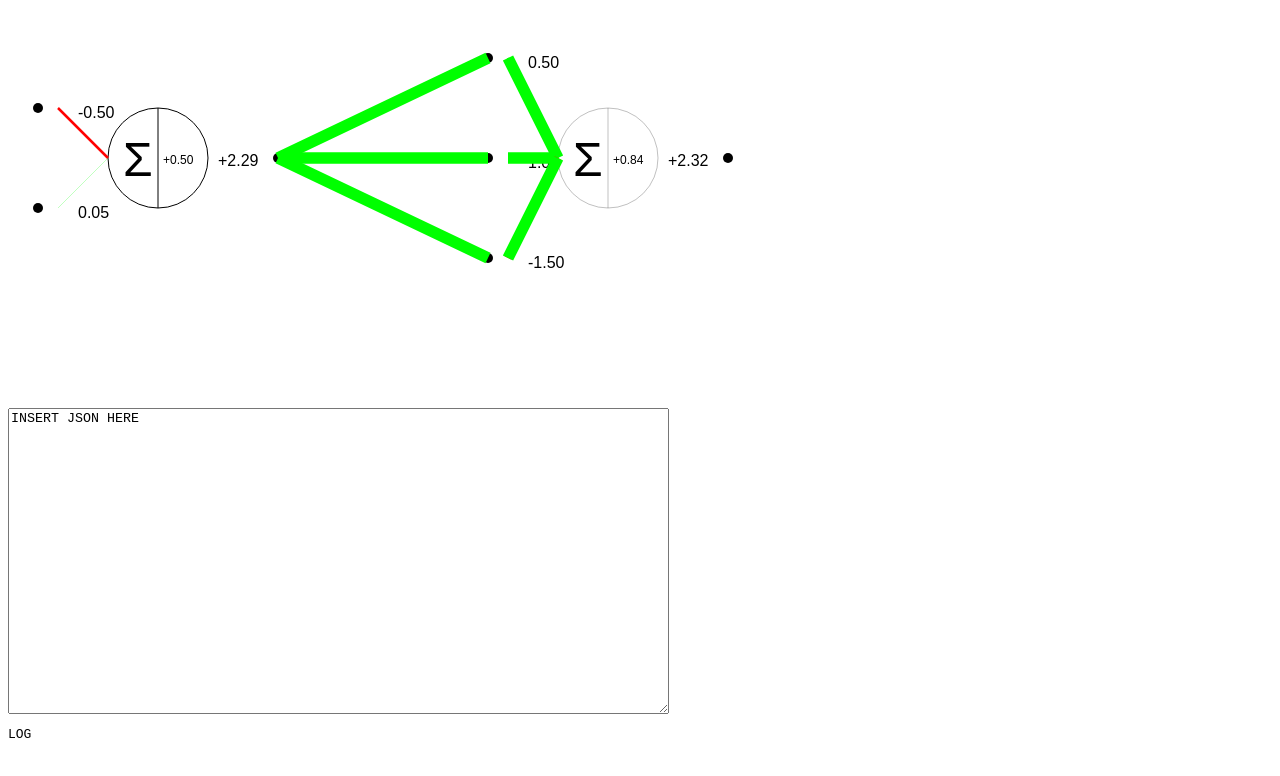
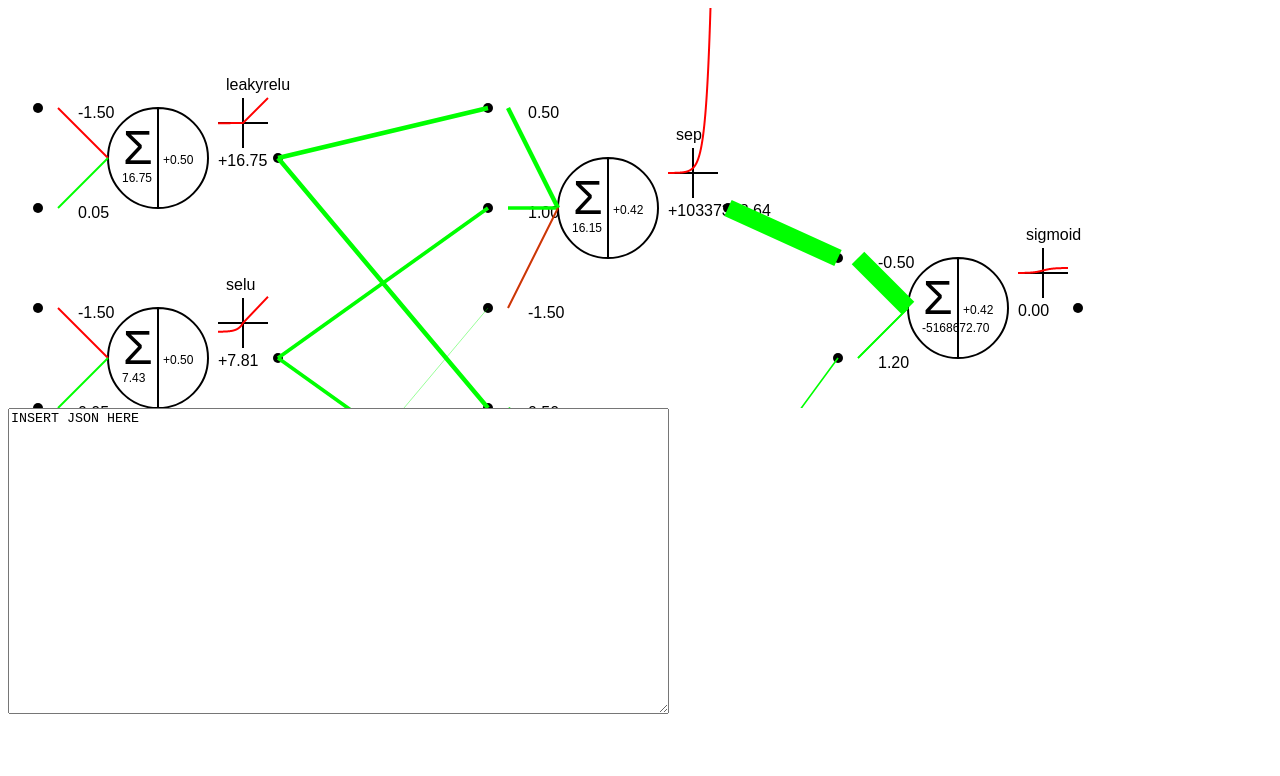
Before and after one commit to oktailb/webnenet, a plain HTML site: page index.html in a window 1280 px wide. Drawn offline with Linux system fonts and the light colour scheme.

Commit message:
Fix drawings
add more information around neurons
fix link size (log size)

```diff
--- a/index.html
+++ b/index.html
@@ -1,51 +1,133 @@
 <html>
+
 <head>
 	<meta charset="UTF-8">
 	<title>It thinks</title>
 </head>
+
 <body>
 	<div id="neuronEditor"></div>
 	<span id="neuronParameters"></span>
-    <span id="neuronLog"></span>
 	<script type="text/javascript" src="ajaxlib.js"></script>
 	<script type="text/javascript" src="math.js"></script>
 	<script type="text/javascript" src="neuron.js"></script>
-    <script type="text/javascript" >
-	function random()
-	{
-	    return getRandomFloat(-1.0, 1.0);
+	<script type="text/javascript">
+		function random() {
+			return getRandomFloat(-10.0, 10.0);
 		}
 
 		const brain = {
 			"neurons": [
 				{
-		    "name" : "n1",
+					"name": "n11",
 					"x": 150,
 					"y": 150,
-		    "activation": elu,
+					"activation": leakyrelu,
 					"bias": 0.5,
 					"inputs": [
-			{ "value": random, "factor": -0.5 },
+						{ "value": random, "factor": -1.5 },
 						{ "value": 42, "factor": 0.05 }
 					]
 				},
 				{
-		    "name" : "n2",
+					"name": "n12",
+					"x": 150,
+					"y": 350,
+					"activation": selu,
+					"bias": 0.5,
+					"inputs": [
+						{ "value": random, "factor": -1.5 },
+						{ "value": 42, "factor": 0.05 }
+					]
+				},
+				{
+					"name": "n13",
+					"x": 150,
+					"y": 550,
+					"activation": smht,
+					"activationParams": [1.0, 0.5, 1.07, -0.3],
+					"bias": 0.5,
+					"inputs": [
+						{ "value": random, "factor": -1.5 },
+						{ "value": 42, "factor": 0.05 }
+					]
+				},
+				{
+					"name": "n21",
 					"x": 600,
-		    "y": 150,
+					"y": 200,
 					"activation": sep,
 					"activationParams": [1.0, 1.0, 1.0, 1.0],
+					"bias": 0.42,
 					"inputs": [
-			{ "value": "n1", "factor": 0.5 },
-			{ "value": "n1", "factor": 1.0 },
-			{ "value": "n1", "factor": -1.5 }
+						{ "value": "n11", "factor": 0.5 },
+						{ "value": "n12", "factor": 1.0 },
+						{ "value": "n13", "factor": -1.5 }
+					]
+				},
+				{
+					"name": "n22",
+					"x": 600,
+					"y": 500,
+					"activation": tanh,
+					"activationParams": [1.0, 1.0, 1.0, 1.0],
+					"bias": 0.42,
+					"inputs": [
+						{ "value": "n11", "factor": 0.5 },
+						{ "value": "n12", "factor": 1.0 },
+						{ "value": "n13", "factor": -1.5 }
+					]
+				},
+				{
+					"name": "OUTPUT",
+					"x": 950,
+					"y": 300,
+					"activation": sigmoid,
+					"activationParams": [1.0, 1.0, 1.0, 1.0],
+					"bias": 0.42,
+					"inputs": [
+						{ "value": "n21", "factor": -0.5 },
+						{ "value": "n22", "factor": 1.2 },
 					]
 				}
-	    ]
+			],
+			"input": "example.img",
+			"prediction": 42
 		};
 
-	initNeuron(brain);
+		var editor = document.getElementById("neuronEditor");
+		var parameters = document.getElementById("neuronParameters");
+
+		var input = document.createElement("textarea");
+		input.name = "post";
+		input.maxLength = "5000";
+		input.cols = "80";
+		input.rows = "20";
+		parameters.appendChild(input); //appendChild
+		input.value += "INSERT JSON HERE";
+
+		var canvas = document.createElement("canvas");
+		canvas.id = "neuronVisualisator";
+		canvas.width = getWidth() - 10;
+		canvas.height = getHeight() / 2;
+		editor.appendChild(canvas);
+
+		var neurons = initNeuron(brain);
+
+		var ctx = canvas.getContext("2d");
+
+		for (var name in neurons) neurons[name].compute();
+		for (var name in neurons) neurons[name].draw(ctx);
+
+		neurons["OUTPUT"].learn(42.0);
+		neurons["OUTPUT"].backPropagate();
+		ctx.clearRect(0, 0, canvas.width, canvas.height);
+
+		for (var name in neurons) neurons[name].compute();
+		for (var name in neurons) neurons[name].draw(ctx);
+
 
 	</script>
 </body>
+
 </html>
--- a/neuron.js
+++ b/neuron.js
@@ -1,148 +1,111 @@
 var neuronjs;
 
-if (typeof neuronjs == 'undefined')
-{
+if (typeof neuronjs == "undefined") {
   neuronjs = true;
   console.log("neuron.js");
 
-    function identity(z, neuron)
-    {
-	return (z);
+  function identity(z, neuron) {
+    return z;
   }
 
-    function relu(z, neuron)
-    {
-	if (z < 0)
-	    return 0;
-	else
-	    return (z);
+  function relu(z, neuron) {
+    if (z < 0) return 0;
+    else return z;
   }
 
-    function tanh(z, neuron)
-    {
-	return math.tanh(z, neuron);
+  function tanh(z, neuron) {
+    return math.tanh(z);
   }
 
-    function atan(z)
-    {
-	return math.atan(z, neuron);
+  function atan(z) {
+    return math.atan(z);
   }
 
-    function smht(z, neuron)
-    {
+  function smht(z, neuron) {
     let a = neuron.activationParams[0];
     let b = neuron.activationParams[1];
     let c = neuron.activationParams[2];
     let d = neuron.activationParams[3];
-	return (((math.exp(a * z)) - (math.exp(-b * z))) / ((math.exp(c * z)) + (math.exp(-d * z))));
+    return (
+      (math.exp(a * z) - math.exp(-b * z)) /
+      (math.exp(c * z) + math.exp(-d * z))
+    );
   }
 
-    function heaviside(z, neuron)
-    {
-	if (z < 0)
-	    return 0;
-	else
-	    return 1;
+  function heaviside(z, neuron) {
+    if (z < 0) return 0;
+    else return 1;
   }
 
-    function sigmoid(z, neuron)
-    {
-	return (1.0 / (math.exp(-z) + 1.0));
+  function sigmoid(z, neuron) {
+    return 1.0 / (math.exp(-z) + 1.0);
   }
 
-    function gelu(z, neuron)
-    {
-	return ( (z / 2.0) * (1.0 + math.erf(z / math.sqrt(2.0))) );
+  function gelu(z, neuron) {
+    return z / 2.0 * (1.0 + math.erf(z / math.sqrt(2.0)));
   }
 
-    function softplus(z, neuron)
-    {
+  function softplus(z, neuron) {
     return math.log(1.0 + math.exp(z));
   }
 
-    function elu(z, neuron)
-    {
+  function elu(z, neuron) {
     let alpha = neuron.activationParams[0];
-	if (z < 0)
-	    return (alpha * (math.exp(z) - 1.0));
-	else
-	    return z;
+    if (z < 0) return alpha * (math.exp(z) - 1.0);
+    else return z;
   }
 
-    function selu(z, neuron)
-    {
+  function selu(z, neuron) {
     let alpha = 1.67326;
     let lambda = 1.0507;
-	if (z < 0)
-	    return lambda * (alpha * (math.exp(z) - 1.0));
-	else
-	    return lambda * z;
+    if (z < 0) return lambda * (alpha * (math.exp(z) - 1.0));
+    else return lambda * z;
   }
 
-    function leakyrelu(z, neuron)
-    {
-	if (z < 0)
-	    return 0.01 * z;
-	else
-	    return z;
+  function leakyrelu(z, neuron) {
+    if (z < 0) return 0.01 * z;
+    else return z;
   }
 
-    function prelu(z, neuron)
-    {
+  function prelu(z, neuron) {
     let alpha = neuron.activationParams[0];
-	if (z < 0)
-	    return alpha * z;
-	else
-	    return z;
+    if (z < 0) return alpha * z;
+    else return z;
   }
 
-    function silu(z, neuron)
-    {
-	return (z / (1.0 + math.exp(-z)));
+  function silu(z, neuron) {
+    return z / (1.0 + math.exp(-z));
   }
 
-    function gaussian(z, neuron)
-    {
-	return (math.exp(-(z * z)));
+  function gaussian(z, neuron) {
+    return math.exp(-(z * z));
   }
 
-    function sep(z, neuron)
-    {
+  function sep(z, neuron) {
     let alpha = neuron.activationParams[0];
-	if (alpha < 0)
-	{
-	    return (math.log(1 - alpha * (z + alpha)) / alpha);
-	}
-	else if (alpha == 0.0)
-	{
+    if (alpha < 0) {
+      return math.log(1 - alpha * (z + alpha)) / alpha;
+    } else if (alpha == 0.0) {
       return z;
-	}
-	else
-	{
-	    return ( ( (math.exp(alpha * z) - 1.0) / alpha ) + alpha );
+    } else {
+      return (math.exp(alpha * z) - 1.0) / alpha + alpha;
     }
   }
 
-    function sin(z, neuron)
-    {
-	return (math.sin(z));
+  function sin(z, neuron) {
+    return math.sin(z);
   }
 
-    function csin(z, neuron)
-    {
-	if (z == 0.0)
-	    return 1.0;
-	else
-	    return (math.sin(z) / z);
+  function csin(z, neuron) {
+    if (z == 0.0) return 1.0;
+    else return math.sin(z) / z;
   }
 
-    function getRandomInt(min, max)
-    {
+  function getRandomInt(min, max) {
     return math.floor(min + math.random() * (max - min));
   }
 
-    function getRandomFloat(min, max)
-    {
+  function getRandomFloat(min, max) {
     return min + math.random() * (max - min);
   }
 
@@ -162,41 +125,35 @@ if (typeof neuronjs == 'undefined')
       this.y = 0;
     }
 
-	mutate()
-	{
+    mutate() {
       let changeFactor = getRandomInt(0, this.inputs.size);
-	    if (changeFactor == 0)
-		this.bias += changeFactor;
-	    else
-	    {
+      if (changeFactor == 0) this.bias += changeFactor;
+      else {
         let variation = 2.0 * math.random() + 1.0;
         this.inputs[changeFactor - 1][1] += variation;
       }
     }
 
-	learn(target)
-	{
-	    this.back = (target / this.output);
+    learn(target) {
+      this.back = target / this.output;
       this.backPropagate();
     }
 
-	backPropagate()
-	{
+    backPropagate() {
       let len = this.inputs.length;
 
-	    for (let i = 0; i < len; i++)
-	    {
-		if (typeof this.inputs[i][0] == 'object')
+      for (let i = 0; i < len; i++) {
+        if (typeof this.inputs[i][0] == "object")
           this.inputs[i][0].learn(this.back / this.inputs[i][1]);
       }
     }
 
-	forget(){
+    forget() {
       this.bias = this.oldBias;
       this.inputs = this.oldInputs;
     }
 
-	remember(){
+    remember() {
       this.oldBias = this.bias;
       this.oldInputs = this.inputs;
     }
@@ -210,14 +167,12 @@ if (typeof neuronjs == 'undefined')
       let len = this.inputs.length;
 
       let total = 0;
-	    for (let i = 0; i < len; i++)
-	    {
-		if (typeof this.inputs[i][0] == 'object')
+      for (let i = 0; i < len; i++) {
+        if (typeof this.inputs[i][0] == "object")
           total += this.inputs[i][0].output() * this.inputs[i][1];
-		else if (typeof this.inputs[i][0] == 'function')
+        else if (typeof this.inputs[i][0] == "function")
           total += this.inputs[i][0]() * this.inputs[i][1];
-		else
-		    total += this.inputs[i][0] * this.inputs[i][1];
+        else total += this.inputs[i][0] * this.inputs[i][1];
       }
       this.preActivation = total + this.bias;
       this.outVal = this.activation(this.preActivation, this);
@@ -227,31 +182,97 @@ if (typeof neuronjs == 'undefined')
       return this.outVal;
     }
 
+    // Helper function to get a random color
+    getRandomColor() {
+      const letters = "0123456789ABCDEF";
+      let color = "#";
+      for (let i = 0; i < 6; i++) {
+        color += letters[Math.floor(Math.random() * 16)];
+      }
+      return color;
+    }
+
+    plotActivationFunctions(ctx, scale, width, height) {
+      // Draw axes
+      let xshift = 60 * scale;
+      let yshift = -60 * scale;
+      ctx.beginPath();
+      ctx.moveTo(width / 2 + this.x + xshift, 0 + this.y + yshift);
+      ctx.lineTo(width / 2 + this.x + xshift, height + this.y + yshift);
+      ctx.moveTo(0 + this.x + xshift, height / 2 + this.y + yshift);
+      ctx.lineTo(width + this.x + xshift, height / 2 + this.y + yshift);
+      ctx.strokeStyle = "#000";
+      ctx.stroke();
+
+      let from = -5;
+      let to = 5;
+      let step = 0.01;
+      ctx.beginPath();
+      for (let i = from; i <= to; i += step) {
+        let x = i;
+        let y = this.activation(x, this);
+        x *= width / (10 * scale);
+        y *= height / (10 * scale);
+        const canvasX = width / 2 + x * scale + this.x + xshift;
+        const canvasY = height / 2 - y * scale + this.y + yshift;
+
+        if (x === from) {
+          ctx.moveTo(canvasX, canvasY);
+        } else {
+          ctx.strokeStyle = this.getRandomColor();
+          ctx.lineTo(canvasX, canvasY);
+        }
+      }
+      let textSize = 4 * scale;
+      ctx.font = `${textSize * 4}px Arial`;
+      ctx.fillText(
+        this.activation.name,
+        this.x + xshift + 4 * textSize / 2,
+        this.y + yshift - 4 * textSize / 2
+      );
+
+      // Set different colors for each function
+      ctx.strokeStyle = "#f00";
+      ctx.stroke();
+    }
+
     drawNeuron(ctx, scale) {
       const radius = 50 * scale;
 
       // Drawing neuron circle
       ctx.beginPath();
+      ctx.lineWidth = 2 * scale;
       ctx.arc(this.x, this.y, radius, 0, 2 * Math.PI);
-            ctx.fillStyle = '#ffffff'; // Neuron background color
+      ctx.fillStyle = "#ffffff"; // Neuron background color
       ctx.fill();
-            ctx.strokeStyle = '#000000'; // Neuron border color
+      ctx.strokeStyle = "#000000"; // Neuron border color
 
       // Drawing bias
       const textSize = 12 * scale;
       // Drawing neuron output value
-            ctx.fillStyle = '#000000'; // Output text color
+      ctx.fillStyle = "#000000"; // Output text color
       ctx.font = `${textSize}px Arial`;
       var prefix = "";
-	    if (this.bias > 0)
-		prefix = "+";
-            ctx.fillText(`${prefix}${this.bias.toFixed(2)}`, this.x + 5 * scale, this.y + textSize / 2);
-            ctx.font = `${textSize*4}px Arial`;
+      if (this.bias > 0) prefix = "+";
+      ctx.fillText(
+        `${prefix}${this.bias.toFixed(2)}`,
+        this.x + 5 * scale,
+        this.y + textSize / 2
+      );
+      ctx.font = `${textSize * 4}px Arial`;
       //          σ;
-            ctx.fillText(`Σ`, this.x - 35 * scale, this.y + 3*textSize / 2);
+      ctx.fillText(`Σ`, this.x - 35 * scale, this.y + 1 * textSize / 2);
+      ctx.font = `${textSize}px Arial`;
+      ctx.fillText(
+        this.preActivation.toFixed(2),
+        this.x - textSize * 3,
+        this.y + 4 * textSize / 2
+      );
       ctx.moveTo(this.x, this.y - 50);
       ctx.lineTo(this.x, this.y + 50);
+
       ctx.stroke();
+      this.plotActivationFunctions(ctx, scale, scale * 50, scale * 50);
     }
 
     // Function to draw the neuron output and bias
@@ -259,15 +280,17 @@ if (typeof neuronjs == 'undefined')
       const textSize = 16 * scale;
 
       // Drawing neuron output value
-            ctx.fillStyle = '#000000'; // Output text color
+      ctx.fillStyle = "#000000"; // Output text color
       ctx.font = `${textSize}px Arial`;
       var prefix = "";
-	    if (this.outVal > 0)
-		prefix = "+";
-            ctx.fillText(`${prefix}${this.outVal.toFixed(2)}`, this.x + 60 * scale, this.y + textSize / 2);
+      if (this.outVal > 0) prefix = "+";
+      ctx.fillText(
+        `${prefix}${this.outVal.toFixed(2)}`,
+        this.x + 60 * scale,
+        this.y + textSize / 2
+      );
       this.drawConnector(ctx, this.x + 140 * scale, this.y, scale);
     }
-
 
     // Function to draw neuron inputs, connectors, and weights
     drawInputs(ctx, scale) {
@@ -286,15 +309,23 @@ if (typeof neuronjs == 'undefined')
         this.drawInputLine(ctx, startX, inputY, this.x, this.y, weight, scale);
 
         // Drawing weight label
-		ctx.fillStyle = '#000000'; // Weight label color
+        ctx.fillStyle = "#000000"; // Weight label color
         ctx.font = `${textSize}px Arial`;
-		ctx.fillText(weight.toFixed(2), startX + 20 * scale, inputY + 10 * scale);
-		if (typeof this.inputs[i][0] == "object")
-		{
-		    ctx.strokeStyle = (this.inputs[i][0].outVal >= 0) ? '#00ff00' : '#ff0000'; // Green for positive weight, red for negative
-		    ctx.lineWidth = Math.abs(this.inputs[i][0].outVal) * 5 * scale;
+        ctx.fillText(
+          weight.toFixed(2),
+          startX + 20 * scale,
+          inputY + 10 * scale
+        );
+        if (typeof this.inputs[i][0] == "object") {
+          ctx.strokeStyle = "#000000";
+          if (this.inputs[i][0].outVal > 0.1) ctx.strokeStyle = "#00ff00";
+          else if (this.inputs[i][0].outVal < -0.1) ctx.strokeStyle = "#ff0000";
+
+          ctx.lineWidth = math.log(
+            Math.abs(this.inputs[i][0].outVal) * 5 * scale
+          );
           ctx.moveTo(startX - 20 * scale, inputY);
-		    ctx.lineTo(this.inputs[i][0].x + 120 * scale,  this.inputs[i][0].y);
+          ctx.lineTo(this.inputs[i][0].x + 120 * scale, this.inputs[i][0].y);
           ctx.stroke();
         }
       }
@@ -304,7 +335,7 @@ if (typeof neuronjs == 'undefined')
     drawConnector(ctx, x, y, scale) {
       ctx.beginPath();
       ctx.arc(x - 20 * scale, y, 5 * scale, 0, 2 * Math.PI);
-            ctx.fillStyle = '#000000'; // Connector color
+      ctx.fillStyle = "#000000"; // Connector color
       ctx.fill();
     }
 
@@ -313,24 +344,21 @@ if (typeof neuronjs == 'undefined')
       ctx.beginPath();
       ctx.moveTo(startX, startY);
       ctx.lineTo(neuronX - 50 * scale, neuronY);
-            ctx.strokeStyle = (weight >= 0) ? '#00ff00' : '#ff0000'; // Green for positive weight, red for negative
-            ctx.lineWidth = Math.abs(weight) * 5 * scale;
+      ctx.strokeStyle = weight >= 0 ? "#00ff00" : "#ff0000"; // Green for positive weight, red for negative
+      ctx.lineWidth = math.log(Math.abs(weight) * 5 * scale);
 
       ctx.stroke();
     }
 
     // Combined draw function to render the neuron
-	draw(ctx, x, y, scale = 1.0) {
-	    this.x = x;
-	    this.y = y;
+    draw(ctx, scale = 1.0) {
       this.drawNeuron(ctx, scale);
       this.drawOutput(ctx, scale);
       this.drawInputs(ctx, scale);
     }
   }
 
-    function initNeuronsFromJSON(jsonConfig)
-    {
+  function initNeuronsFromJSON(jsonConfig) {
     var neuronsByName = {};
     jsonConfig.neurons.forEach((neuronConfig, index) => {
       const activationFunc = neuronConfig.activation;
@@ -349,7 +377,7 @@ if (typeof neuronjs == 'undefined')
 
       neuronConfig.inputs.forEach(input => {
         let value;
-		if (typeof input.value === 'string') {
+        if (typeof input.value === "string") {
           value = neuronsByName[input.value];
         } else if (typeof input.value === "function") {
           value = input.value;
@@ -358,55 +386,14 @@ if (typeof neuronjs == 'undefined')
         }
         neuron.addInput(value, input.factor);
       });
-
     });
 
     return neuronsByName;
   }
 
-    function initNeuron(brain)
-    {
-	var editor =  document.getElementById("neuronEditor");
-	var parameters =  document.getElementById("neuronParameters");
-	var log =  document.getElementById("neuronLog");
-
-	var input = document.createElement("textarea");
-	input.name = "post";
-	input.maxLength = "5000";
-	input.cols = "80";
-	input.rows = "20";
-	parameters.appendChild(input); //appendChild
-	input.value += "INSERT JSON HERE";
-
-	var pre = document.createElement("pre");
-	log.appendChild(pre);
-	log = pre;
-	log.innerHTML += "LOG\n";
-
-	var canvas = document.createElement("canvas");
-	canvas.id = "neuronVisualisator";
-	canvas.width = getWidth() - 10;
-	canvas.height = getHeight() / 2;
-	editor.appendChild(canvas);
-
-	var ctx = canvas.getContext("2d");
-
+  function initNeuron(brain) {
     var neurons = initNeuronsFromJSON(brain);
 
-	for (var name in neurons)
-	    neurons[name].compute();
-
-	for (var name in neurons)
-	{
-	    var neuron = neurons[name];
-	    neuron.draw(ctx, neuron.x, neuron.y);
-	}
-
-	/*
-	  neurons[1].learn(42.0);
-	  neurons[1].backPropagate();
-	  neurons[0].compute();
-	  neurons[1].compute();
-	*/
+    return neurons;
   }
 }
```
Lines whose indentation alone changed are shown as unchanged.
